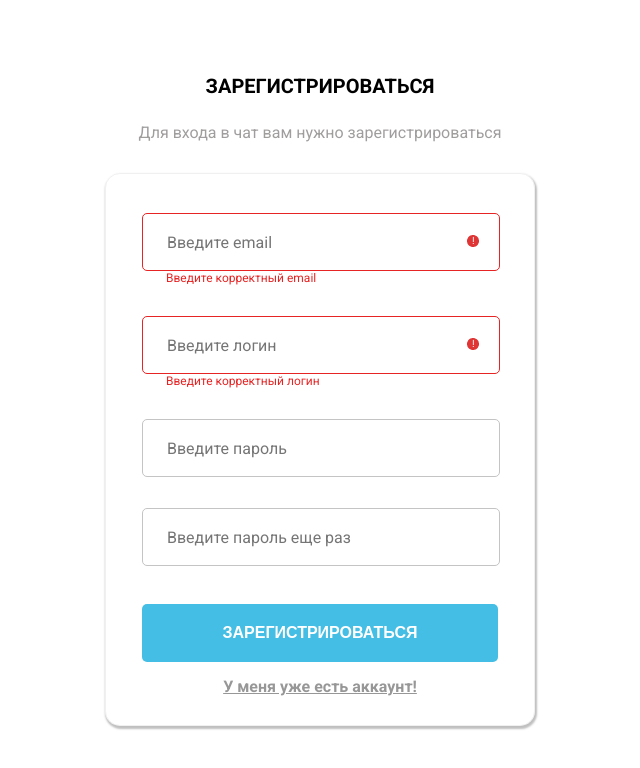
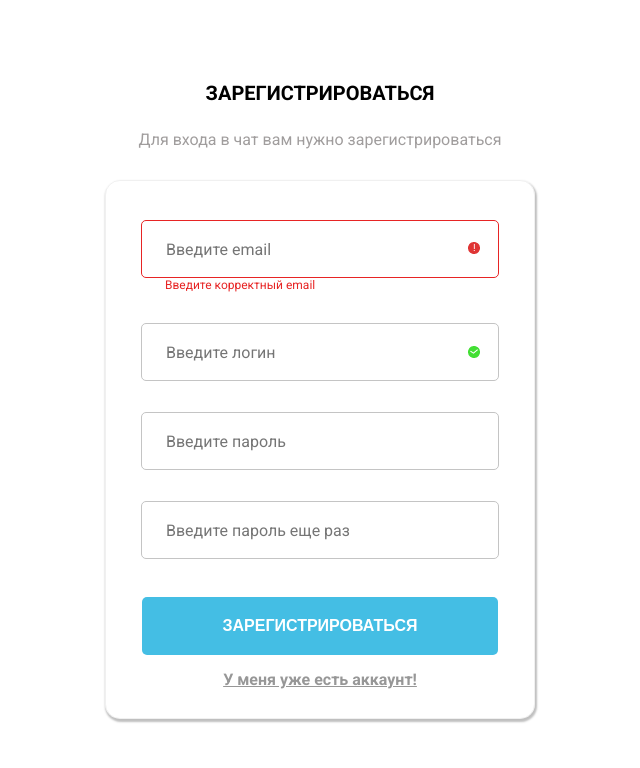
Before and after one commit to cartario/chatFull, a React (Create React App) app: page /register in a window 1280 px wide. Shown: the top 768 px of the page, without its empty margins (320-960 px from the left). Built offline with nearby package versions, Linux system fonts and the light colour scheme.

Commit message:
верстка регистрации

```diff
--- a/src/components/Register.jsx
+++ b/src/components/Register.jsx
@@ -1,11 +1,13 @@
 import React from 'react';
-import {Link} from 'react-router-dom';
+import { Link } from 'react-router-dom';
 import Field from './Field';
 
 export default () => {
-  const handleClick = (e)=>{
+  const handleClick = (e) => {
     e.preventDefault();
-  }
+  };
+
+  const isSuccess = false;
 
   return (
     <div className="auth">
@@ -13,15 +15,35 @@ export default () => {
         <h2>Зарегистрироваться</h2>
         <p>Для входа в чат вам нужно зарегистрироваться</p>
       </div>
-      <form className="auth__form">
-        <Field obj={{type: "email", name:"email", placeholder: "Введите email", valid: 0}}/>
-        <Field obj={{type: "text", name:"user", placeholder: "Введите логин", valid: 0}}/>
-        <Field obj={{type: "password", name:"password", placeholder: "Введите пароль"}}/>
-        <Field obj={{type: "password", name:"check-password", placeholder: "Введите пароль еще раз"}}/>
-        <div className="auth__controls">
-          <button tabIndex="0" onClick={handleClick} className="auth__login" type="submit">Зарегистрироваться</button>
-          <Link to="/auth" tabIndex="0" className="auth__signin">У меня уже есть аккаунт!</Link>
-        </div>
+      <form className="auth__form register__form">
+        {!isSuccess ? (
+          <>
+            <Field obj={{ type: 'email', name: 'email', placeholder: 'Введите email', valid: 0 }} />
+            <Field obj={{ type: 'text', name: 'user', placeholder: 'Введите логин', valid: 1 }} />
+            <Field obj={{ type: 'password', name: 'password', placeholder: 'Введите пароль' }} />
+            <Field
+              obj={{
+                type: 'password',
+                name: 'check-password',
+                placeholder: 'Введите пароль еще раз',
+              }}
+            />
+            <div className="auth__controls">
+              <button tabIndex="0" onClick={handleClick} className="auth__login" type="submit">
+                Зарегистрироваться
+              </button>
+              <Link to="/auth" tabIndex="0" className="auth__signin">
+                У меня уже есть аккаунт!
+              </Link>
+            </div>
+          </>
+        ) : (
+          <div className="register__info">
+            <h2>Подтвердите свой аккаунт</h2>
+            <p>На вашу почту отправлено письмо с ссылкой для подтверждения аккаунта</p>
+            <Link to="/auth">Войти</Link>
+          </div>
+        )}
       </form>
     </div>
   );
--- a/src/styles/auth.scss
+++ b/src/styles/auth.scss
@@ -135,5 +135,4 @@
     text-decoration: underline;
     color: #7e7d7d;
   }
-
 }
--- a/src/styles/index.scss
+++ b/src/styles/index.scss
@@ -23,3 +23,4 @@ code {
 @import './variables.scss';
 @import './app.scss';
 @import './auth.scss';
+@import './register.scss';
--- /dev/null
+++ b/src/styles/register.scss
@@ -0,0 +1,21 @@
+.register__form {
+  display: flex;
+  align-items: center;
+  justify-content: center;
+  flex-direction: column;
+  min-height: 483px;
+}
+
+.register__info {
+  padding-top: 100px;
+  background: url('../img/icons/attention.jpg') 50% 0% no-repeat;
+}
+
+.register__info h2 {
+  font-size: 20px;
+}
+
+.register__info p {
+  font-size: 14px;
+  color: #979797;
+}
```
Also changed, not shown: src/img/icons/attention.jpg (added).
